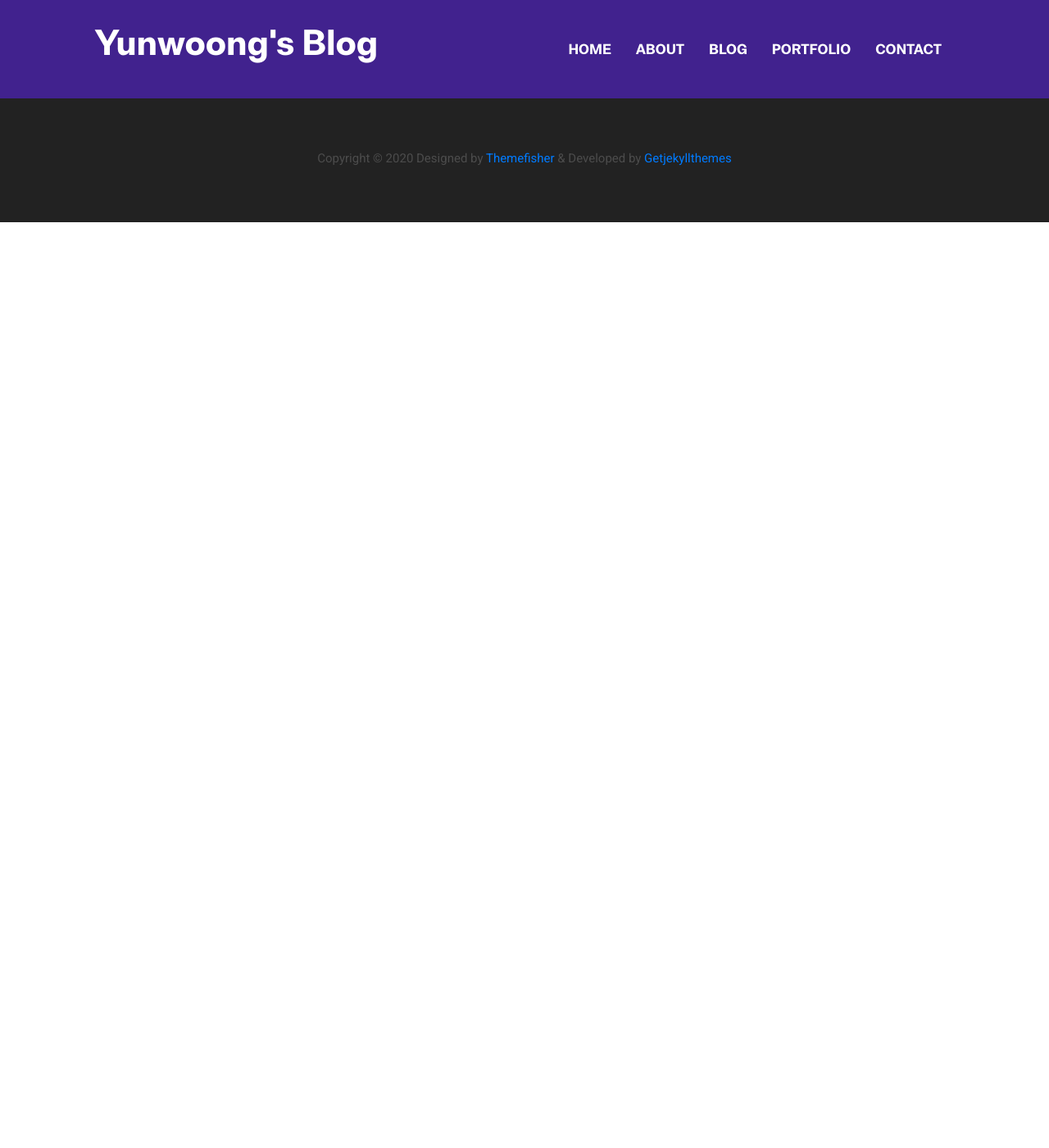
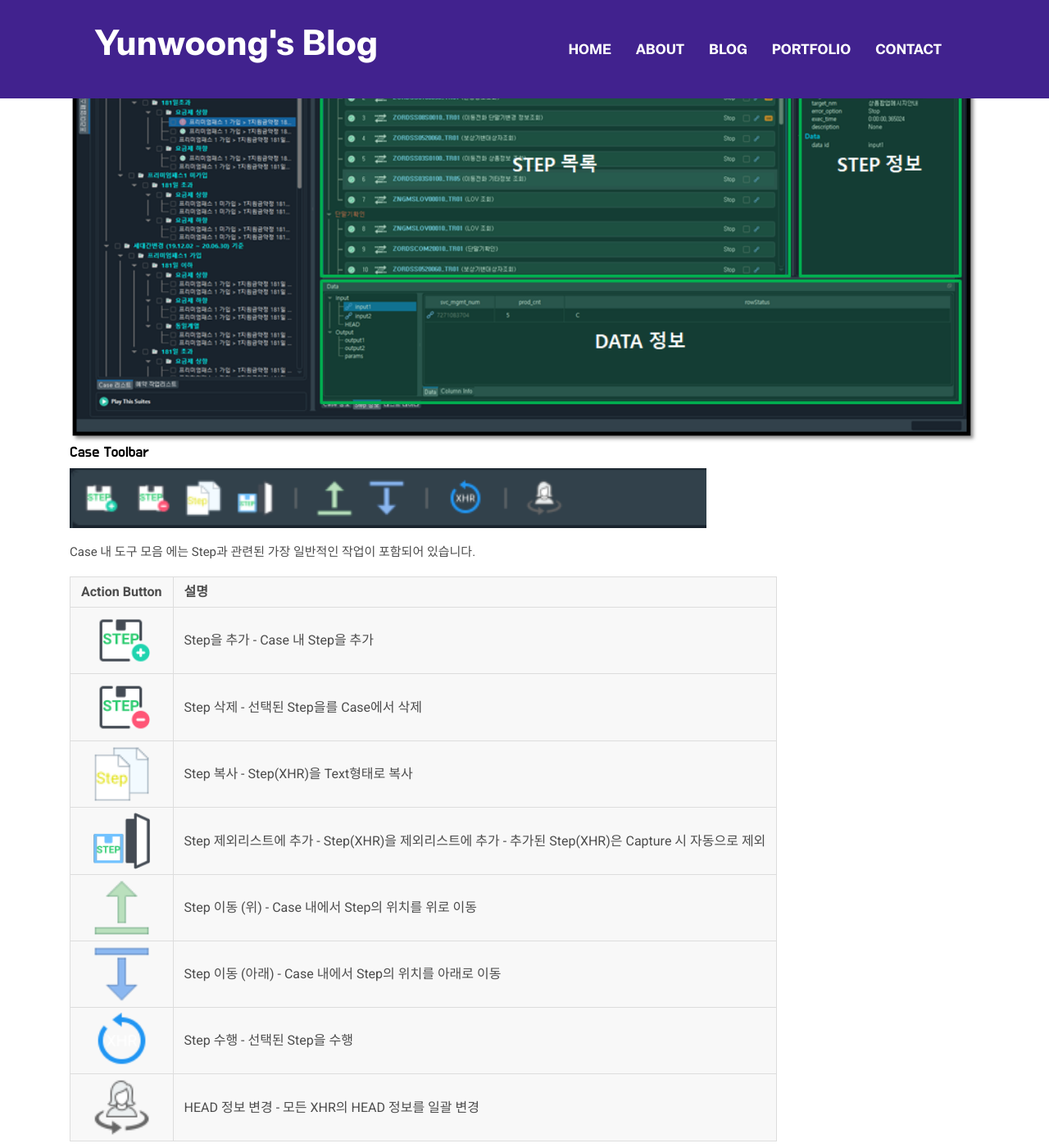
Before and after one commit to yunwoong7/yunwoong7.github.io, a Jekyll site: the page built from _portfolio/2020-11-25-ReST.markdown, in a window 1280 px wide and 1400 px high, scrolled down 6225 px. Shown: the whole window at 82% size. Built offline with Jekyll 4.4.1, drawn with Linux system fonts in a browser that asks for light colours; before the commit the page ends 6496 px from its top, so only the background shows below that; some of the changed text lies outside the part shown.

```diff
--- a/_portfolio/2020-11-25-ReST.markdown
+++ b/_portfolio/2020-11-25-ReST.markdown
@@ -2,15 +2,12 @@
 layout: portfolio
 title:  ReST
 date:   2020-11-25 13:20:14 +0300
-image:  /assets/images/portfolio/ReST.png
+image:  /assets/images/portfolio/ReST/auto_test_main.ico
 author: Yunwoong Kim
 tags:   ["RPA"]
 typora-root-url: ..
 ---
 
-<h1 align="center">
-  <img src="/assets/images/portfolio/ReST/auto_test_main.ico"><br/>ReST
-</h1>
 
 <h4 align="center">
   The RPA Solution that accelerates your digital transformation
@@ -92,7 +89,7 @@
 
 ------
 
-## Suites 구성
+### Suites 구성
 
 - Case 목록 : Category를 Hierarchy 구조로 추가하고 Category 하위에 Case를 추가하여 관리
 - Case에 대한 설명 : Case에 대한 설명을 보여주는 View 이며 HTML 형태의 Text도 표현이 가능
@@ -101,3 +98,54 @@
 <div align="center">
   <img src="/assets/images/portfolio/ReST/ReST_GUI_3.png" width="100%">
 </div>
+
+##### Suites Toolbar
+
+<div align="left">
+  <img src="/assets/images/portfolio/ReST/ReST_GUI_4.png" width="70%">
+</div>
+
+Suites 내 도구 모음 에는 Case와 관련된 가장 일반적인 작업이 포함되어 있습니다.
+
+| Action Button                                                | 설명                                                         |
+| :----------------------------------------------------------- | :----------------------------------------------------------- |
+| <img class="col one" src="/assets/images/portfolio/ReST/add_case.png" width="50px"/> | Case 를 새로 생성 - 신규 Case를 Suites에 추가                |
+| <img class="col one" src="/assets/images/portfolio/ReST/remove_case.png" width="50px"/> | Case 삭제 - 선택된 Case를 Suites에서 삭제                    |
+| <img class="col one" src="/assets/images/portfolio/ReST/move_to_up.png" width="50px"/> | Case 이동 (위) - Suites 내에서 Case의 위치를 위로 이동       |
+| <img class="col one" src="/assets/images/portfolio/ReST/move_to_down.png" width="50px"/> | Case 이동 (아래) - Suites 내에서 Case의 위치를 아래로 이동   |
+| <img class="col one" src="/assets/images/portfolio/ReST/play.png" width="50px"/> | Case 수행 - Case 내 모든 Step을 진행                         |
+| <img class="col one" src="/assets/images/portfolio/ReST/swing_icon.png" width="50px"/> | Swing 시작 - Swing Browser 활성화 (SWGS)                     |
+| <img class="col one" src="/assets/images/portfolio/ReST/rec.png" width="50px"/> | Capture 수행 - 활성화된 Swing Browser가 존재 시 가능 - Capture Dialog 활성화 |
+
+
+
+------
+
+### Case 구성
+
+- Step 목록 : Case에 포함된 Step 목록
+- Step 정보 : Step의 상세정보
+- Data 정보 : Data 상세정보
+
+<div align="center">
+  <img src="/assets/images/portfolio/ReST/ReST_GUI_5.png" width="100%">
+</div>
+
+##### Case Toolbar
+
+<div align="left">
+  <img src="/assets/images/portfolio/ReST/ReST_GUI_6.png" width="70%">
+</div>
+
+Case 내 도구 모음 에는 Step과 관련된 가장 일반적인 작업이 포함되어 있습니다.
+
+| Action Button                                                | 설명                                                         |
+| :----------------------------------------------------------- | :----------------------------------------------------------- |
+| <img class="col one" src="/assets/images/portfolio/ReST/new_step.png" width="50px"/> | Step을 추가 - Case 내 Step을 추가                            |
+| <img class="col one" src="/assets/images/portfolio/ReST/remove_step.png" width="50px"/> | Step 삭제 - 선택된 Step을를 Case에서 삭제                    |
+| <img class="col one" src="/assets/images/portfolio/ReST/step_copy.png" width="50px"/> | Step 복사 - Step(XHR)을 Text형태로 복사                      |
+| <img class="col one" src="/assets/images/portfolio/ReST/exclution.png" width="50px"/> | Step 제외리스트에 추가 - Step(XHR)을 제외리스트에 추가 - 추가된 Step(XHR)은 Capture 시 자동으로 제외 |
+| <img class="col one" src="/assets/images/portfolio/ReST/move_to_up.png" width="50px"/> | Step 이동 (위) - Case 내에서 Step의 위치를 위로 이동         |
+| <img class="col one" src="/assets/images/portfolio/ReST/move_to_down.png" width="50px"/> | Step 이동 (아래) - Case 내에서 Step의 위치를 아래로 이동     |
+| <img class="col one" src="/assets/images/portfolio/ReST/replay.png" width="50px"/> | Step 수행 - 선택된 Step을 수행                               |
+| <img class="col one" src="/assets/images/portfolio/ReST/update_user.png" width="50px"/> | HEAD 정보 변경 - 모든 XHR의 HEAD 정보를 일괄 변경            |
```
Also changed, not shown: _data/settings.yml (+9 -9 lines), assets/images/portfolio/ReST/ReST_GUI_4.png (added), assets/images/portfolio/ReST/ReST_GUI_5.png (added), assets/images/portfolio/ReST/ReST_GUI_6.png (added), assets/images/portfolio/ReST/add_case.png (added), assets/images/portfolio/ReST/exclution.png (added), assets/images/portfolio/ReST/move_to_down.png (added), assets/images/portfolio/ReST/move_to_up.png (added), assets/images/portfolio/ReST/new_step.png (added), assets/images/portfolio/ReST/play.png (added), assets/images/portfolio/ReST/rec.png (added), assets/images/portfolio/ReST/remove_case.png (added), assets/images/portfolio/ReST/remove_step.png (added), assets/images/portfolio/ReST/replay.png (added), 2 more files.
